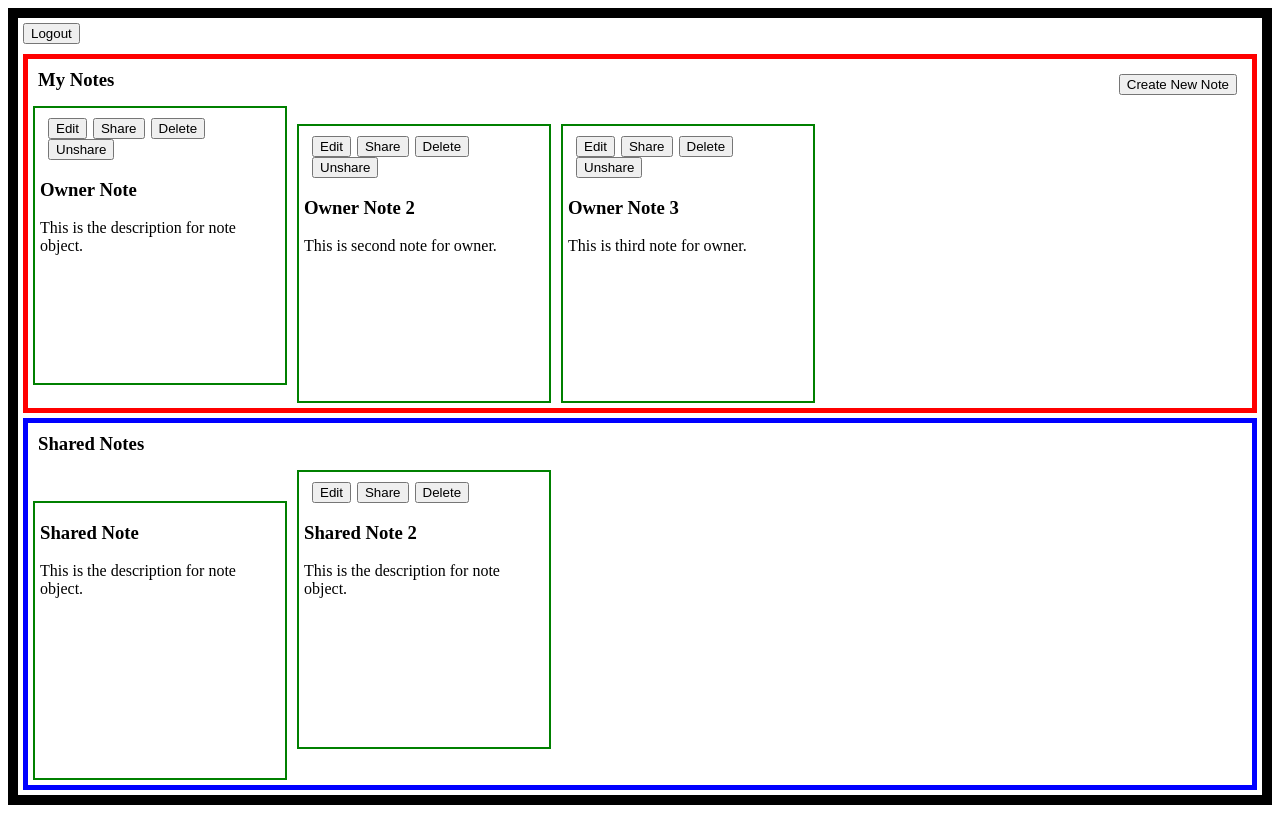
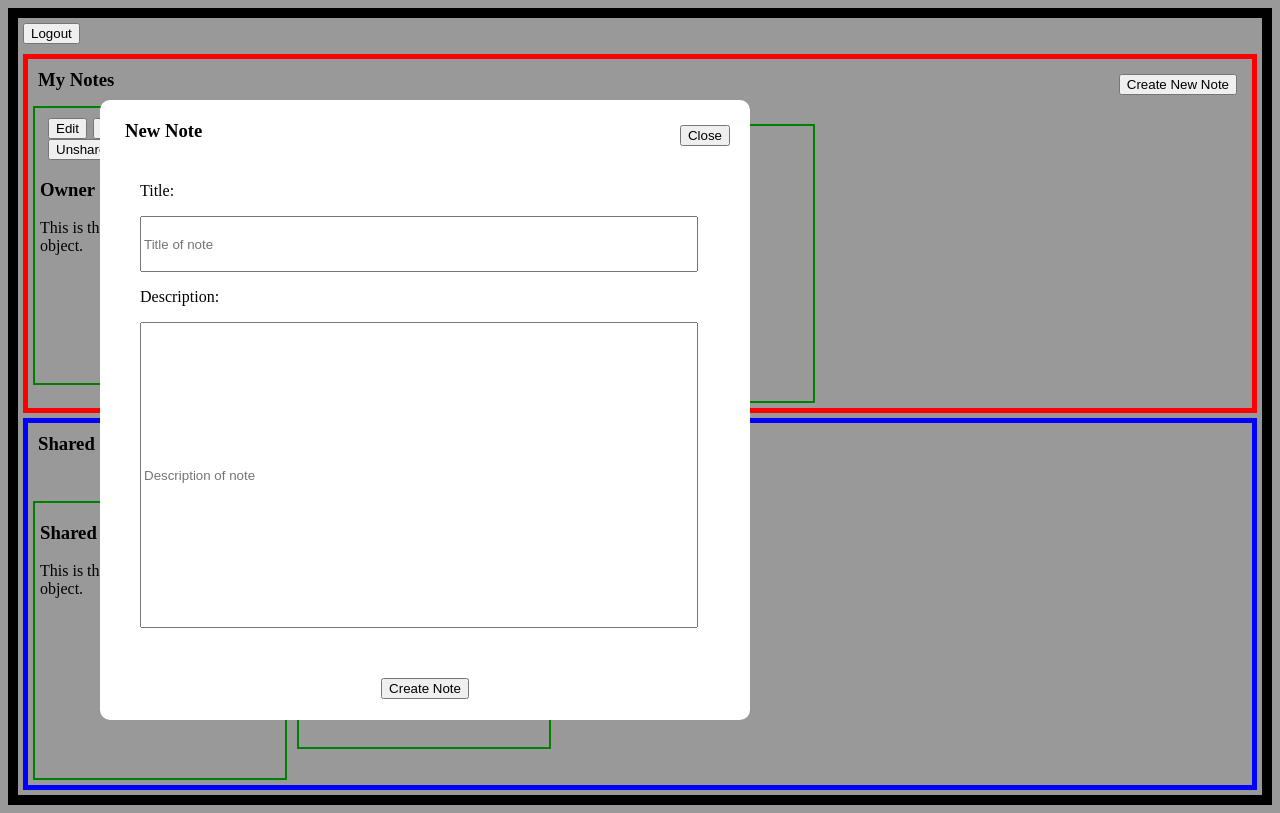
Before and after one commit to vinaymehta1860/notes-frontend, a React (Create React App) app: page /homepage in a window 1280 px wide. Both pictures are taken after a click on the button "Create New Note". Built offline with nearby package versions, Linux system fonts and the light colour scheme.

Commit message:
Adding a modal to create new note.

```diff
--- a/src/components/home/Heading.js
+++ b/src/components/home/Heading.js
@@ -13,6 +13,8 @@ class Heading extends React.Component {
   newNote = () => {
     // Have the logic to create new note
     console.log("This is from the new note button.");
+    document.getElementsByClassName("modal")[0].style.display = "block";
+    document.body.style.backgroundColor = "rgba(0,0,0,0.4)";
   }
 
   render () {
--- a/src/components/home/HomePage.js
+++ b/src/components/home/HomePage.js
@@ -2,6 +2,7 @@ import React from 'react';
 import Owner from './Owner';
 import Shared from './Shared';
 import '../../styles/home/homePage.css';
+import Modal from '../modals/NewNote';
 
 class HomePage extends React.Component {
   // constructor(props) {
@@ -31,6 +32,8 @@ class HomePage extends React.Component {
         <Owner></Owner>
 
         <Shared></Shared>
+
+        <Modal />
       </div>
     );
   }
--- /dev/null
+++ b/src/components/modals/NewNote.js
@@ -0,0 +1,42 @@
+import React from 'react';
+import '../../styles/modals/newNote.css';
+
+class NewNote extends React.Component {
+  closeModal = () => {
+    // Have the logic to close the modal here
+    console.log("This is from the close modal button.");
+    document.getElementsByClassName("modal")[0].style.display = "none";
+    document.body.style.backgroundColor = "white";
+  }
+
+  createNote = () => {
+    // Have the logic to create new note here
+    console.log("This is from the new note button.");
+
+    // After calling the API to create a note, close the modal
+    document.getElementsByClassName("modal")[0].style.display = "none";
+    document.body.style.backgroundColor = "white";
+  }
+
+  render() {
+    return (
+      <div className="modal">
+        <div className="modal-header">
+          <h3 className="modal-heading">New Note</h3>
+          <button className="modal-close" onClick={this.closeModal}>Close</button>
+        </div>
+        <div className="modal-content">
+          <p>Title:</p>
+          <input type="text" className="note-title" placeholder="Title of note"/>
+          <p>Description:</p>
+          <input type="text" className="note-description" placeholder="Description of note"/>
+        </div>
+        <div className="modal-footer">
+          <button className="create-new-note" onClick={this.createNote}> Create Note</button>
+        </div>
+      </div>
+    );
+  }
+}
+
+export default NewNote;
--- /dev/null
+++ b/src/styles/modals/newNote.css
@@ -0,0 +1,52 @@
+.modal {
+  display: none;
+  position: fixed;
+  width: 650px;
+  height: 620px;
+  z-index: 2;
+  top: 100px;
+  left: 100px;
+  overflow: auto;
+  background-color: white;
+  border-radius: 10px;
+}
+
+.modal .modal-header {
+  display: block;
+  margin: 20px 15px;
+}
+
+.modal .modal-header .modal-heading {
+  display: inline;
+  margin: 0px 10px;
+}
+
+.modal .modal-header .modal-close {
+  float: right;
+  margin: 5px;
+}
+
+.modal .modal-content {
+  display: block;
+  margin: 40px;
+}
+
+.modal .modal-content .note-title {
+  width: 550px;
+  height: 50px;
+}
+
+.modal .modal-content .note-description {
+  width: 550px;
+  height: 300px;
+}
+
+.modal .modal-footer {
+  display: block;
+  text-align: center;
+  margin: 5px;
+}
+
+.modal .modal-footer .create-new-note {
+  margin: 10px;
+}
```
